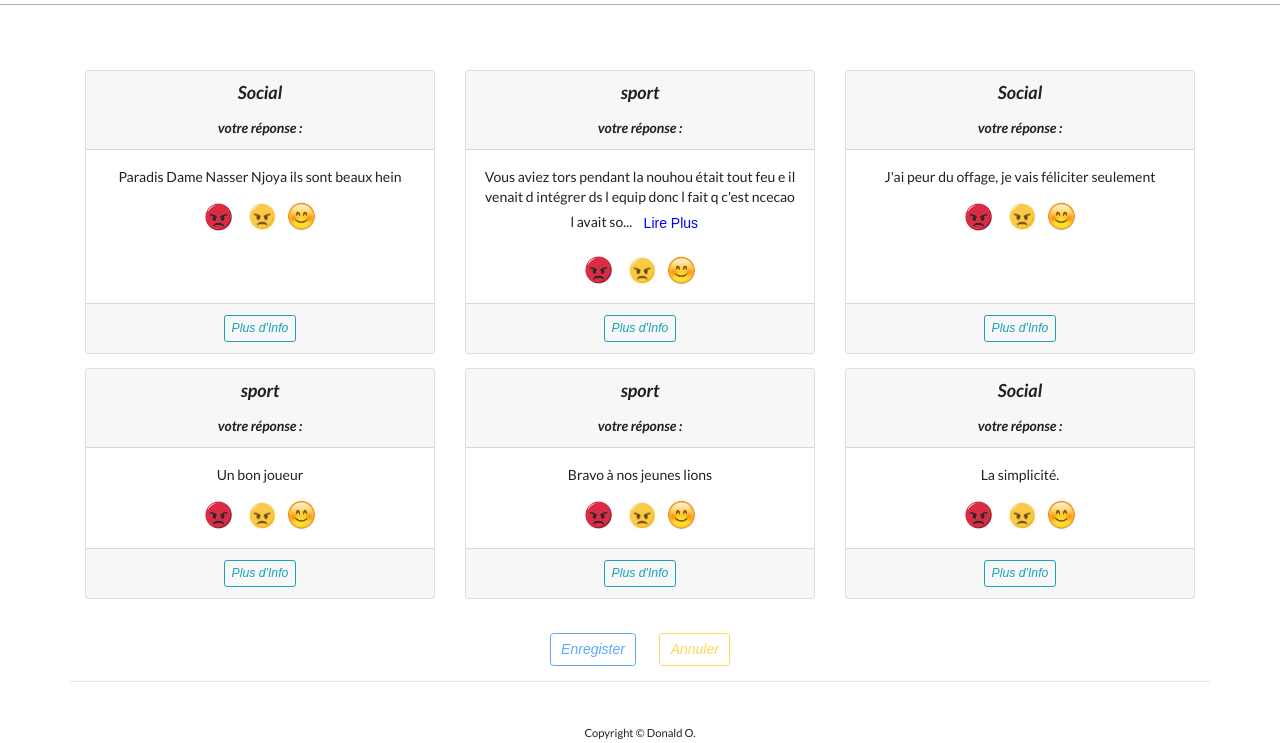
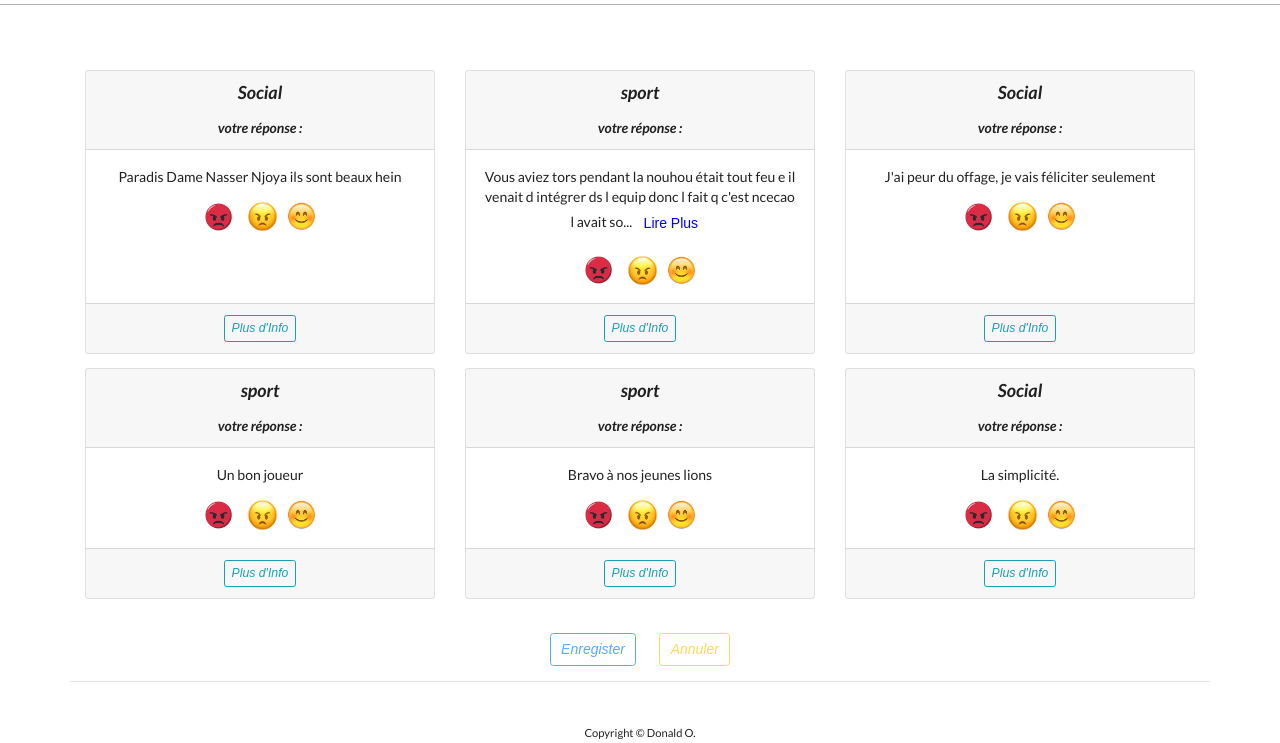
Before and after one commit to donaldonana/CamsetSite, a Django app: page / in a window 1280 px wide. Shown: the part 134-877 px from the top of the page. Run offline with Django 4.2, Linux system fonts and the light colour scheme; a user stored in the database is signed in; data comes from the database, SQL or seed files in the repository; both versions use the stored data as it was after the commit; some libraries are stand-ins or nearby versions.

Commit message:
messages

```diff
--- a/templates/AppComments/index.html
+++ b/templates/AppComments/index.html
@@ -133,7 +133,7 @@
                </span>
 
                 <span role="button" aria-pressed="true"    style="margin-right: 5px; margin-left: 10px; cursor: pointer;" onclick="BadCall({{comment.id}});" >
-                  <img   class=" " id="badImg-{{comment.id}}" src= {% static 'img/offensif.png' %}  style="width: 10%" />
+                  <img   class=" " id="badImg-{{comment.id}}" src= {% static 'img/colere.jpg' %}  style="width: 10%" />
                 </span>
 
                 <span role="button" aria-pressed="true"   style="cursor: pointer" onclick="NormalCall({{comment.id}});" >
```
Also changed, not shown: Camset/static/img/colere.jpg (added), db.sqlite3.
